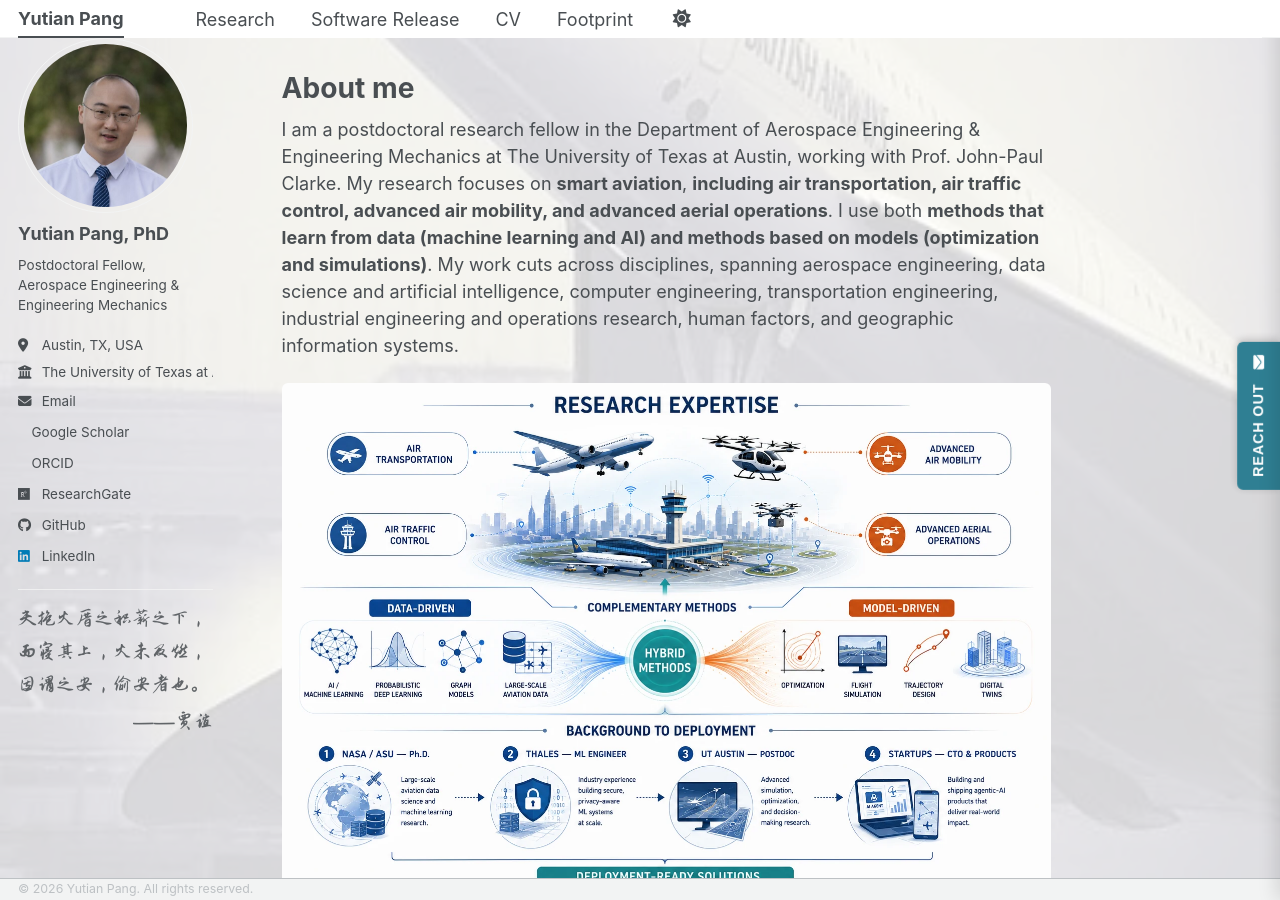
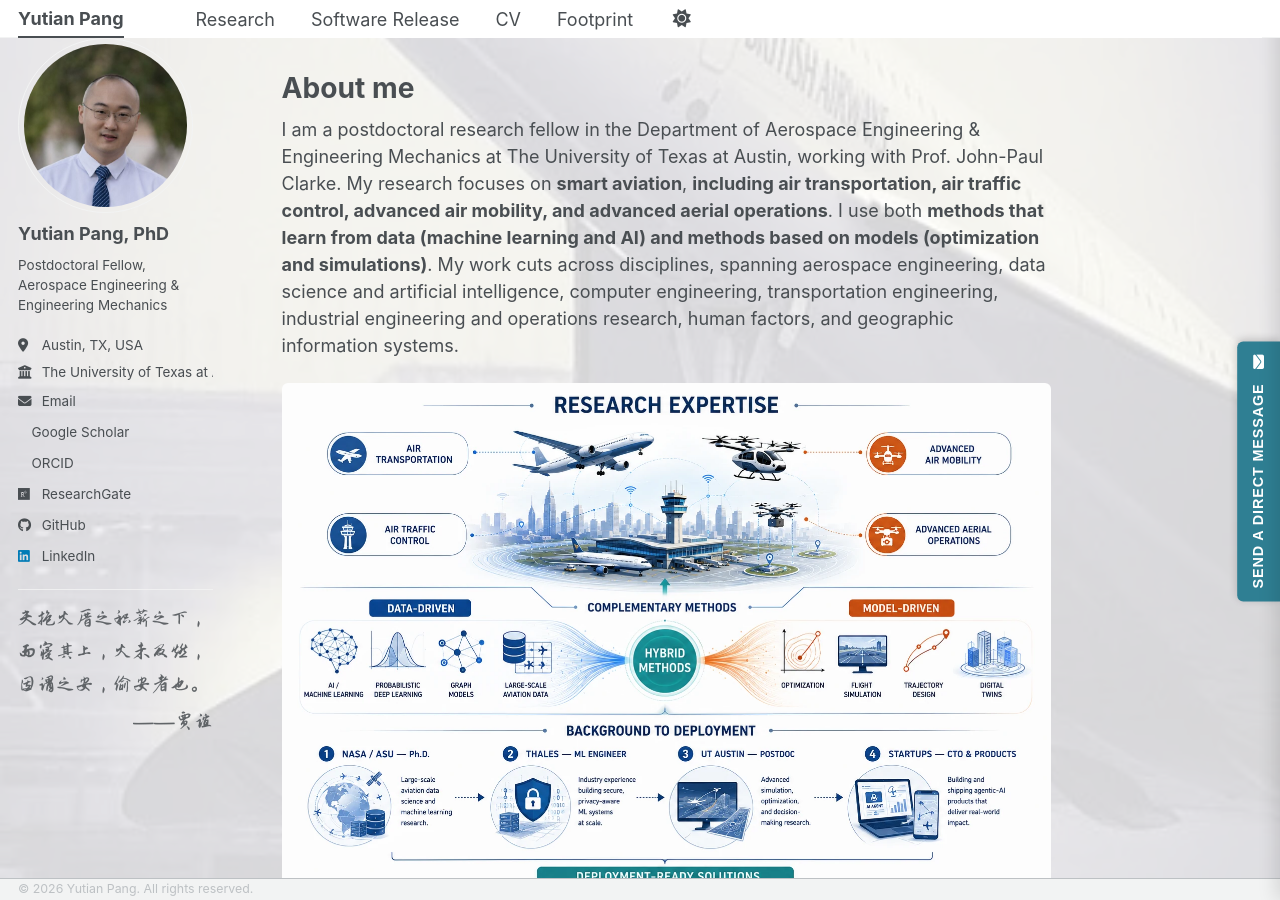
Before and after one commit to YutianPangASU/yutianpangasu.github.io, a Jekyll site: the page built from _pages/about.md, in a window 1280 px wide and 900 px high. Built offline with Jekyll 4.4.1, drawn with Linux system fonts in a browser that asks for light colours; a style sheet for code colours, icons or effects is not loaded.

Commit message:
Rename reach-out tab to "Send a direct message"
Co-Authored-By: Claude Fable 5.1 <noreply@anthropic.com>

```diff
--- a/_includes/contact-panel.html
+++ b/_includes/contact-panel.html
@@ -61,7 +61,7 @@
 </style>
 
 <div id="contact-drawer">
-  <button id="contact-tab" type="button" aria-controls="contact-panel" aria-expanded="false">Reach out <i class="fas fa-envelope" aria-hidden="true"></i></button>
+  <button id="contact-tab" type="button" aria-controls="contact-panel" aria-expanded="false">Send a direct message <i class="fas fa-envelope" aria-hidden="true"></i></button>
 
   <aside id="contact-panel" aria-label="Reach out" aria-hidden="true">
     <button id="contact-close" type="button" aria-label="Close">&times;</button>
```
